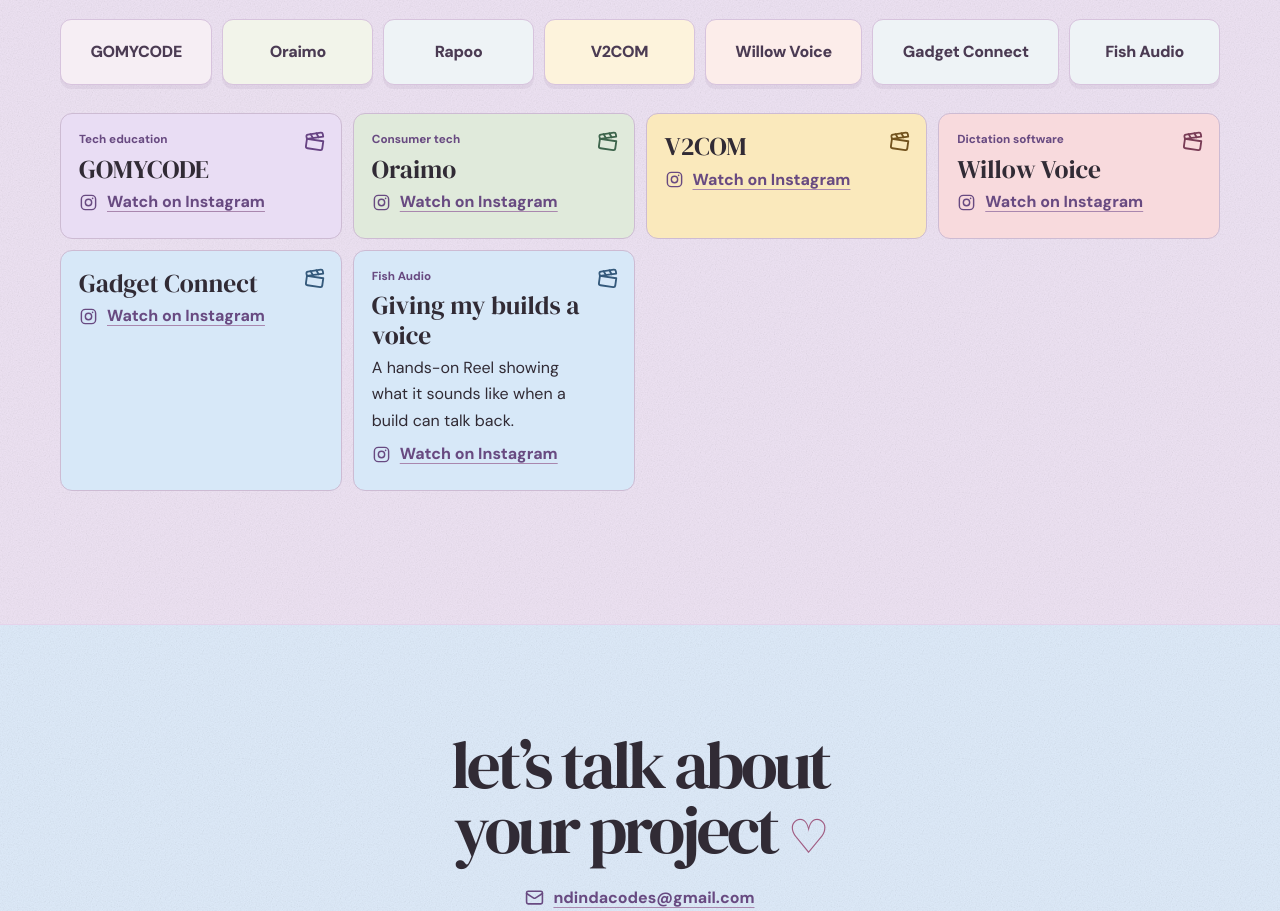
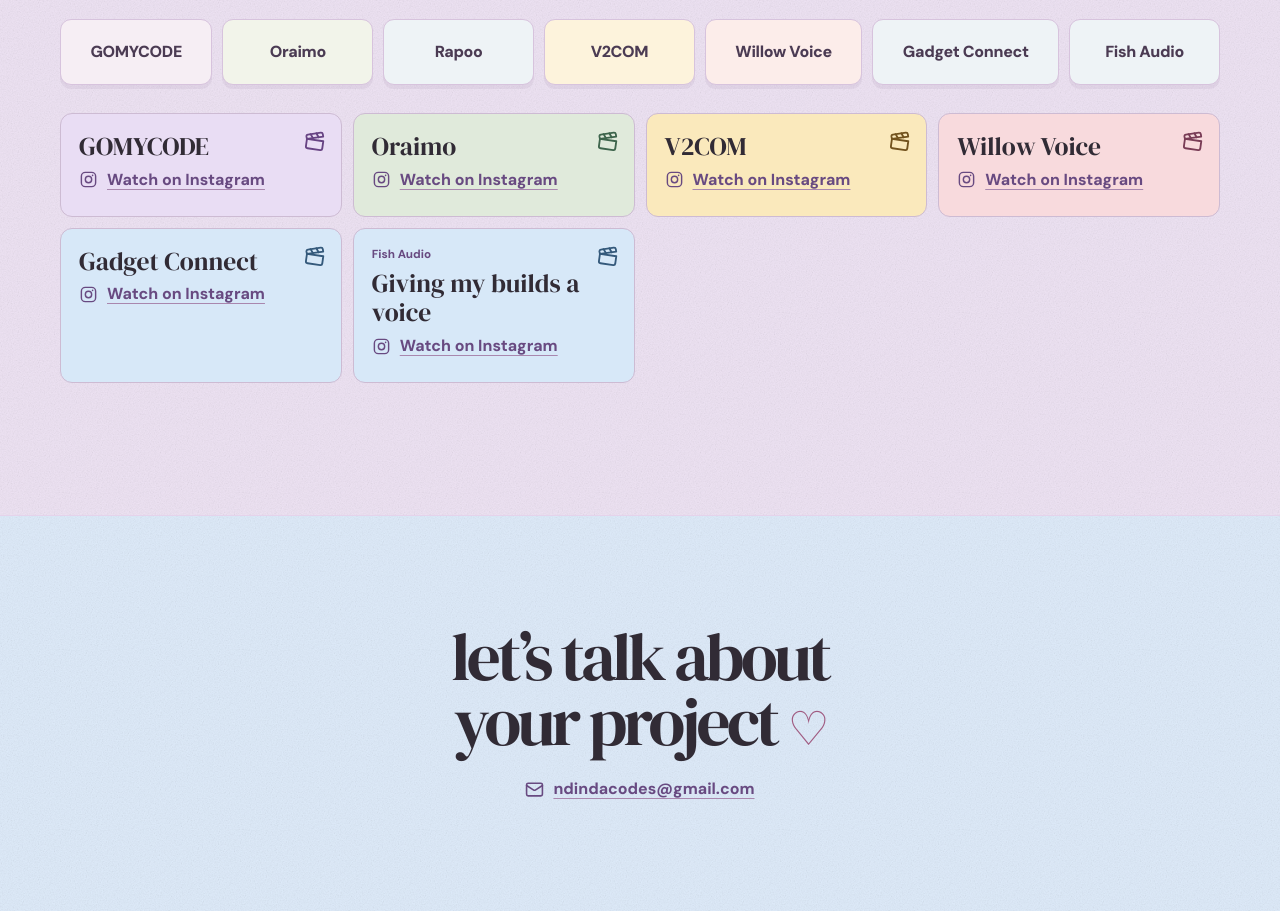
Before and after one commit to Diana-nyamai/creatorportfolio, a Next.js app: page /media-kit in a window 1280 px wide. Shown: the part 2800-3711 px from the top of the page. Built offline with nearby package versions, Linux system fonts and the light colour scheme.

Commit message:
Remove descriptive copy from brand sections

```diff
--- a/src/components/collaborations.tsx
+++ b/src/components/collaborations.tsx
@@ -18,21 +18,19 @@ export function BrandCards() {
 }
 
 export function CampaignHighlights() {
-  const highlights = brands.filter(({ campaign, featured }) => campaign || featured);
+  const highlights = brands.filter(({ campaign }) => campaign);
   if (!highlights.length) return null;
 
   return (
     <div className="campaign-grid">
-      {highlights.map(({ name, color, campaign, featured }) => {
+      {highlights.map(({ name, color, campaign }) => {
         const matchingReel = campaign?.reelId && reels.find(({ id }) => id === campaign.reelId);
         const url = matchingReel && reelUrl(matchingReel);
-        const label = campaign?.title ? name : featured?.field;
         return (
           <article key={name} className={`campaign-card tone-${color}`}>
             <Clapperboard className="campaign-decoration" size={22} aria-hidden="true" />
-            {label && <p className="reel-category">{label}</p>}
+            {campaign?.title && <p className="reel-category">{name}</p>}
             <h3>{campaign?.title || name}</h3>
-            {campaign?.summary && <p>{campaign.summary}</p>}
             {campaign?.results && <p className="campaign-results">{campaign.results}</p>}
             {url && <a className="text-link" href={url} target="_blank" rel="noopener noreferrer"><Instagram /> Watch on Instagram</a>}
           </article>
@@ -46,8 +44,7 @@ export function Collaborations() {
   return (
     <section id="collaborations" className="section collaborations paper" aria-labelledby="collaborations-title">
       <div className="shell centered">
-        <SectionTitle id="collaborations-title" note="Better together" title="brands i’ve created with" mark="heart"
-          description="A few of the brands I’ve worked with across tech, creator tools, and lifestyle." />
+        <SectionTitle id="collaborations-title" title="brands i’ve created with" mark="heart" />
         <BrandCards />
         <CampaignHighlights />
         <a className="button button-outline" href="#contact">Tell me about your project</a>
--- a/src/data/brands.ts
+++ b/src/data/brands.ts
@@ -2,23 +2,21 @@ export type Brand = {
   name: string;
   color: "rose" | "blue" | "lilac" | "yellow" | "mint";
   logo?: { src: string; alt: string };
-  featured?: { field: string };
-  campaign?: { title?: string; summary?: string; reelId?: string; results?: string };
+  campaign?: { title?: string; reelId?: string; results?: string };
 };
 
 export const brands: Brand[] = [
-  { name: "GOMYCODE", color: "lilac", featured: { field: "Tech education" }, campaign: { reelId: "gomycode" } },
-  { name: "Oraimo", color: "mint", featured: { field: "Consumer tech" }, campaign: { reelId: "oraimo" } },
+  { name: "GOMYCODE", color: "lilac", campaign: { reelId: "gomycode" } },
+  { name: "Oraimo", color: "mint", campaign: { reelId: "oraimo" } },
   { name: "Rapoo", color: "blue" },
   { name: "V2COM", color: "yellow", campaign: { reelId: "v2com" } },
-  { name: "Willow Voice", color: "rose", featured: { field: "Dictation software" }, campaign: { reelId: "willow-voice" } },
+  { name: "Willow Voice", color: "rose", campaign: { reelId: "willow-voice" } },
   { name: "Gadget Connect", color: "blue", campaign: { reelId: "gadget-connect" } },
   {
     name: "Fish Audio",
     color: "blue",
     campaign: {
       title: "Giving my builds a voice",
-      summary: "A hands-on Reel showing what it sounds like when a build can talk back.",
       reelId: "fish-audio",
     },
   },
```
Also changed, not shown: 1 other file (tests, documents, lock files or other folders).
